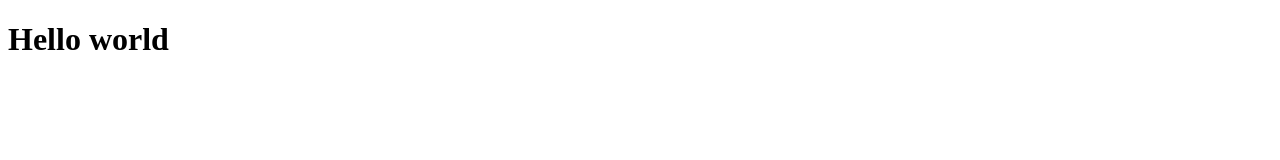
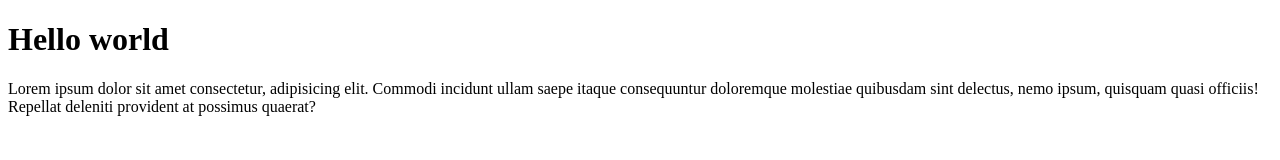
Before and after one commit to zakaria-statistics/hands-on-conflits, a plain HTML site: page index.html in a window 1280 px wide. Drawn offline with Linux system fonts and the light colour scheme.

Commit message:
add paragraph

```diff
--- a/index.html
+++ b/index.html
@@ -7,5 +7,6 @@
 </head>
 <body>
     <h1>Hello world</h1>
+    <p>Lorem ipsum dolor sit amet consectetur, adipisicing elit. Commodi incidunt ullam saepe itaque consequuntur doloremque molestiae quibusdam sint delectus, nemo ipsum, quisquam quasi officiis! Repellat deleniti provident at possimus quaerat?</p>
 </body>
 </html>
```
